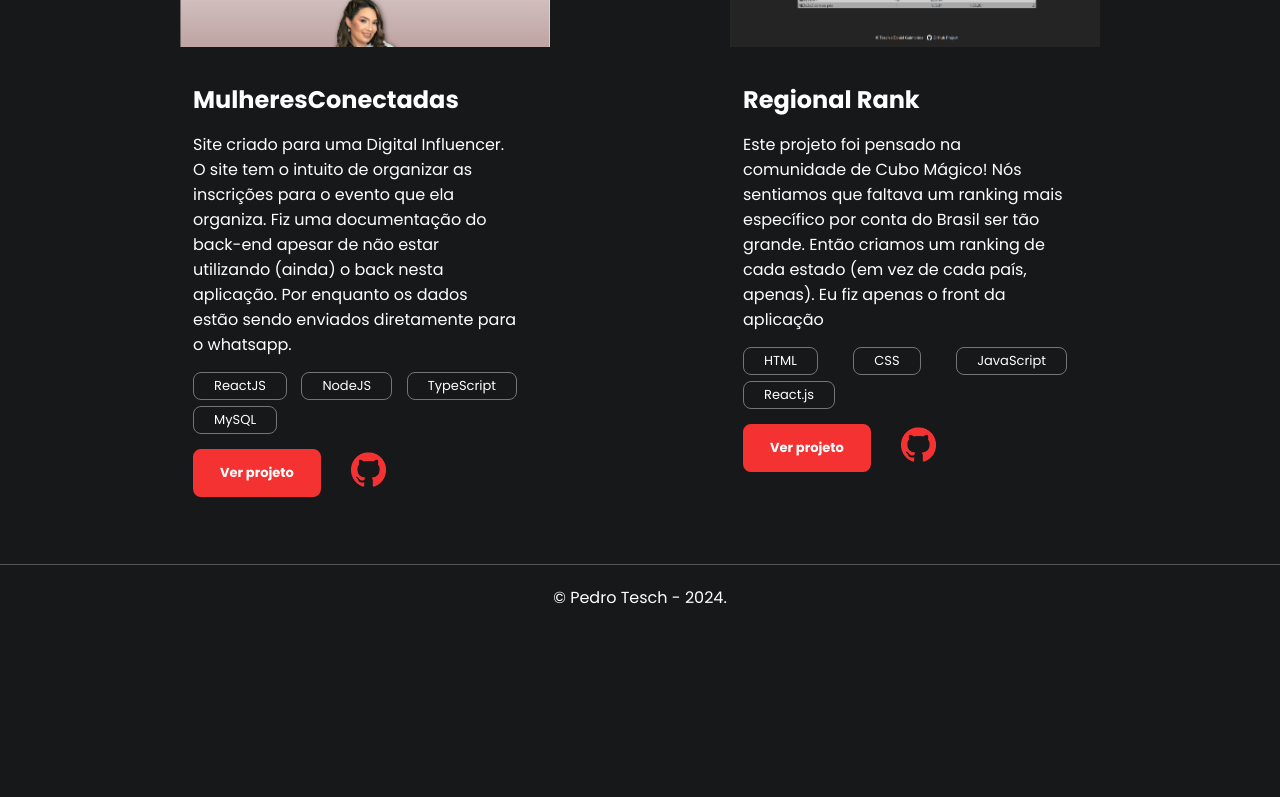
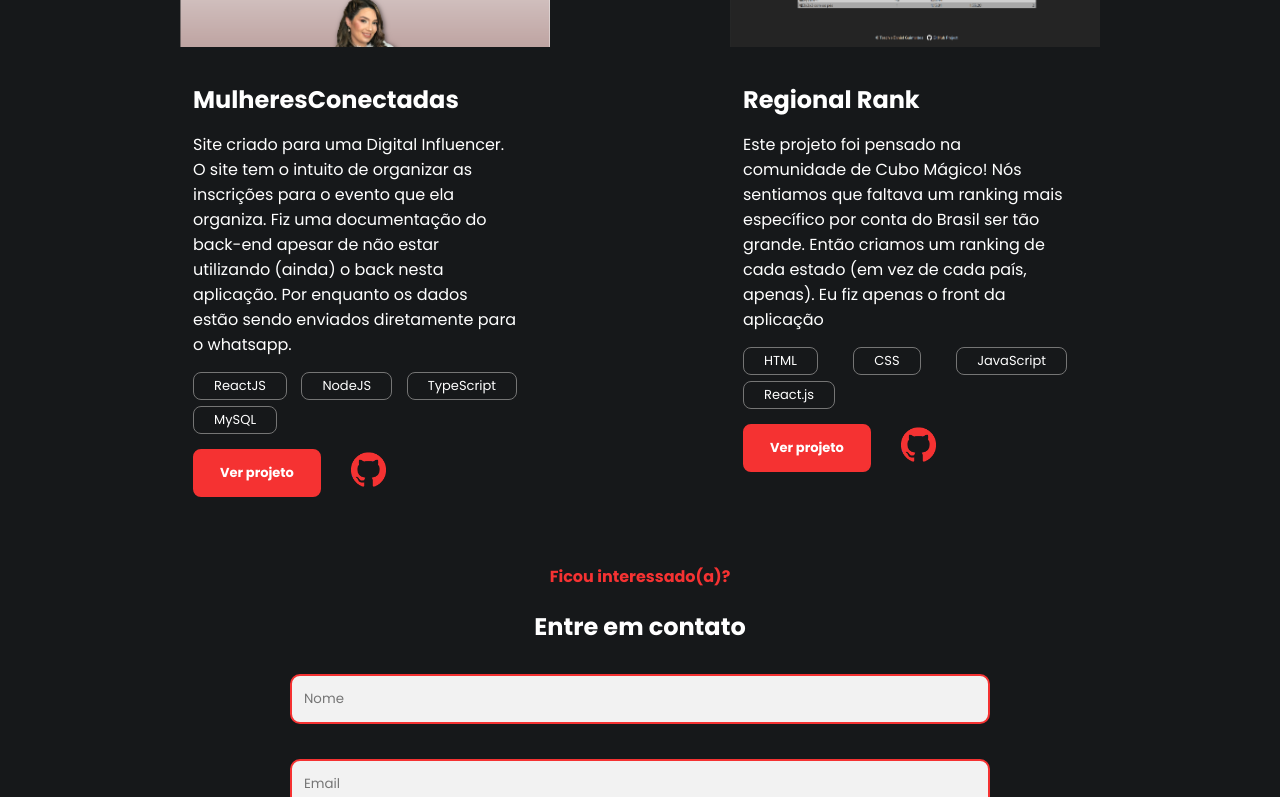
Before and after one commit to SrTesch/portfolio, a React (Create React App) app: page / in a window 1280 px wide. Shown: the part 2000-2797 px from the top of the page. Before the commit the page ends 2630 px from the top, so only its background shows below. Built offline with nearby package versions, Linux system fonts and the light colour scheme.

Commit message:
adding contact section

```diff
--- a/package.json
+++ b/package.json
@@ -6,6 +6,7 @@
     "@testing-library/jest-dom": "^5.17.0",
     "@testing-library/react": "^13.4.0",
     "@testing-library/user-event": "^13.5.0",
+    "emailjs-com": "^3.2.0",
     "react": "^18.2.0",
     "react-dom": "^18.2.0",
     "react-router-dom": "^6.21.3",
--- a/src/App.jsx
+++ b/src/App.jsx
@@ -8,6 +8,7 @@ import Rodape from './Components/Rodape';
 import Projeto from './Components/Projetos';
 import ScrollRevealComponent from './Components/ScrollReveal/scrollReveal';
 import { ScrollToTopButton } from './Components/VoltarTopo';
+import Contato from './Components/Contato';
 
 function App() {
   return (
@@ -18,6 +19,7 @@ function App() {
       <Sobre />
       <Skills/>
       <Projeto />
+      <Contato />
       <ScrollToTopButton  />
       <Rodape />
     </div>
--- a/src/Components/Contato/contato.css
+++ b/src/Components/Contato/contato.css
@@ -18,9 +18,14 @@
     border: none;
     border:  2px solid #f53232;
     background-color: #f2f2f2;
-    box-shadow: 1px 1px 10px #f53232;
+    /* box-shadow: .5px .5px 10px #f53232; */
     color: black;
 }
+
+#inp:focus{
+    box-shadow: .5px .5px 10px #f53232;
+}
+
 .formulario textarea {
     width: 700px;
     padding: 10px 12px;
@@ -48,6 +53,7 @@
     justify-content: center;
     margin: 0 auto;
     align-items: center;
+    margin-bottom: 20px;
 }
 
 .subtitulo-contato {
--- a/src/Components/Contato/index.jsx
+++ b/src/Components/Contato/index.jsx
@@ -1,17 +1,60 @@
 import './contato.css';
+import { useState } from 'react';
+import emailjs from 'emailjs-com'
 
 export default function Contato() {
+    const [nome, setNome] = useState("");
+    const [email, setEmail] = useState('');
+    const [message, setMessage] = useState('');
+
+    const handleSubmit = e =>{
+        e.preventDefault();
+        const templateParams = {
+            nome,
+            email,
+            message
+        };
+
+        emailjs.send('teste', 'template_portfolio',templateParams, '2_BzGdRwjWjz19N73').then((response) =>{
+            console.log('Success!', response.status, response.text);
+            alert('Mensagem enviada com sucesso!');
+            setEmail('');
+            setNome('');
+            setMessage('');
+        }, (error) =>{
+            console.log('Failed...', error);
+            alert("Falha ao enviar mensagem.")
+        })
+    }
+
     return (
-        <section  className='limitar-secao secao-contato'>
+        <section  className='limitar-secao secao-contato' id='contato'>
             <h4 className='subtitulo-contato'>Ficou interessado(a)?</h4>
             <h2 className='titulo-contato'>Entre em contato</h2>
             <div className='secao-form'>
-                <form  action="" className='formulario'>
-                    <input type="text" placeholder="Nome" name="name"></input>
-                    <input type="email" placeholder="Email" name="email"></input>
-                    <textarea placeholder="Mensagem" name="message" rows={7}></textarea>
+                <form  onSubmit={handleSubmit} className='formulario'>
+                    <input
+                        type="text"
+                        placeholder="Nome"
+                        name="name"
+                        id='inp'
+                        onChange={e=>{setNome(e.target.value)}}
+                    ></input>
+                    <input
+                        type="email"
+                        placeholder="Email"
+                        name="email"
+                        id='inp'
+                        onChange={e=>{setEmail(e.target.value)}}
+                        ></input>
+                    <textarea
+                        placeholder="Mensagem"
+                        name="message"
+                        rows={7}
+                        id='inp'
+                        onChange={e=>{setMessage(e.target.value)}}
+                    ></textarea>
                     <button type="submit">ENVIAR</button>
-
                 </form>
             </div >
         </section >
--- a/src/Components/ScrollReveal/scrollReveal.jsx
+++ b/src/Components/ScrollReveal/scrollReveal.jsx
@@ -9,12 +9,12 @@ const ScrollRevealComponent = () => {
     });
 
 
-    sr.reveal('.descricao-home h1', {distance: '40px', delay: 450, origin: 'left' });
-    sr.reveal('.descricao-home span', {distance: '40px', delay: 450, origin: 'right' });
-    sr.reveal('.descricao-home p', {distance: '30px', delay: 620, origin: 'right' });
-    sr.reveal('.secao-link', {distance: '40px', delay: 610, origin: 'left' });
-    sr.reveal('.secao-redes', {distance: '40px', delay: 720, origin: 'bottom' });
-    sr.reveal('.banner-home', {distance: '40px', delay: 750, origin: 'right' });
+    sr.reveal('.descricao-home h1', {distance: '40px', delay: 300, origin: 'left' });
+    sr.reveal('.descricao-home span', {distance: '40px', delay: 300, origin: 'right' });
+    sr.reveal('.descricao-home p', {distance: '30px', delay: 400, origin: 'right' });
+    sr.reveal('.secao-link', {distance: '40px', delay: 400, origin: 'left' });
+    sr.reveal('.secao-redes', {distance: '40px', delay: 500, origin: 'bottom' });
+    sr.reveal('.banner-home', {distance: '40px', delay: 500, origin: 'right' });
 
     sr.reveal('.secao-sobre', {distance: '40px', delay: 270, origin: 'top' });
     sr.reveal('.sobre-descricao h4', {distance: '40px', delay: 280, origin: 'top' });
--- a/src/Components/Topo/index.jsx
+++ b/src/Components/Topo/index.jsx
@@ -25,7 +25,7 @@ export default function Topo() {
                         <a href='#sobre' className='link-topo' to="/Sobre">Sobre</a>
                         <a href='#skills' className='link-topo' to="/Skills">Skills</a>
                         <a href='#projetos' className='link-topo' to="/Projetos">Projetos</a>
-                        {/* <a href='#contato' className='link-topo' to="/Projetos">Contato</a> */}
+                        <a href='#contato' className='link-topo' to="/Projetos">Contato</a>
                     </div>
                 </nav>
             </div>
```
Also changed, not shown: 1 other file (tests, documents, lock files or other folders).
